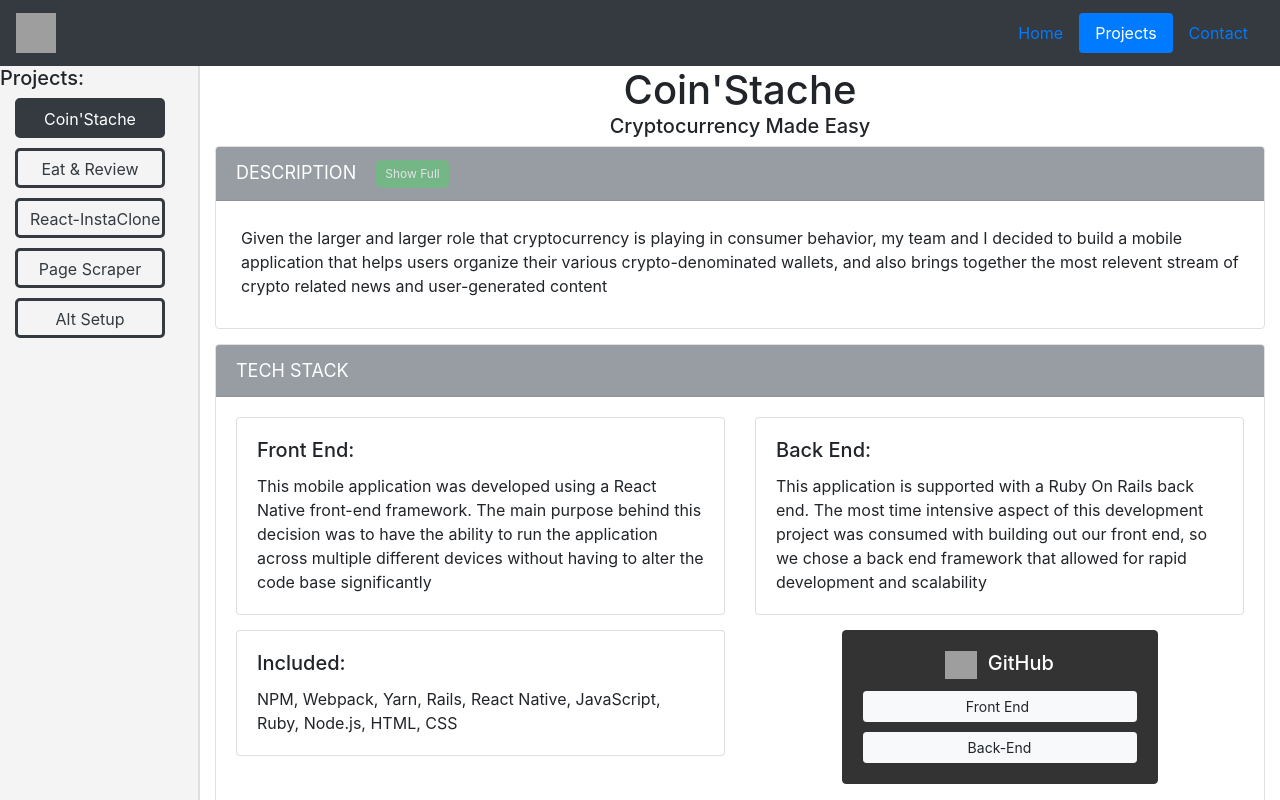
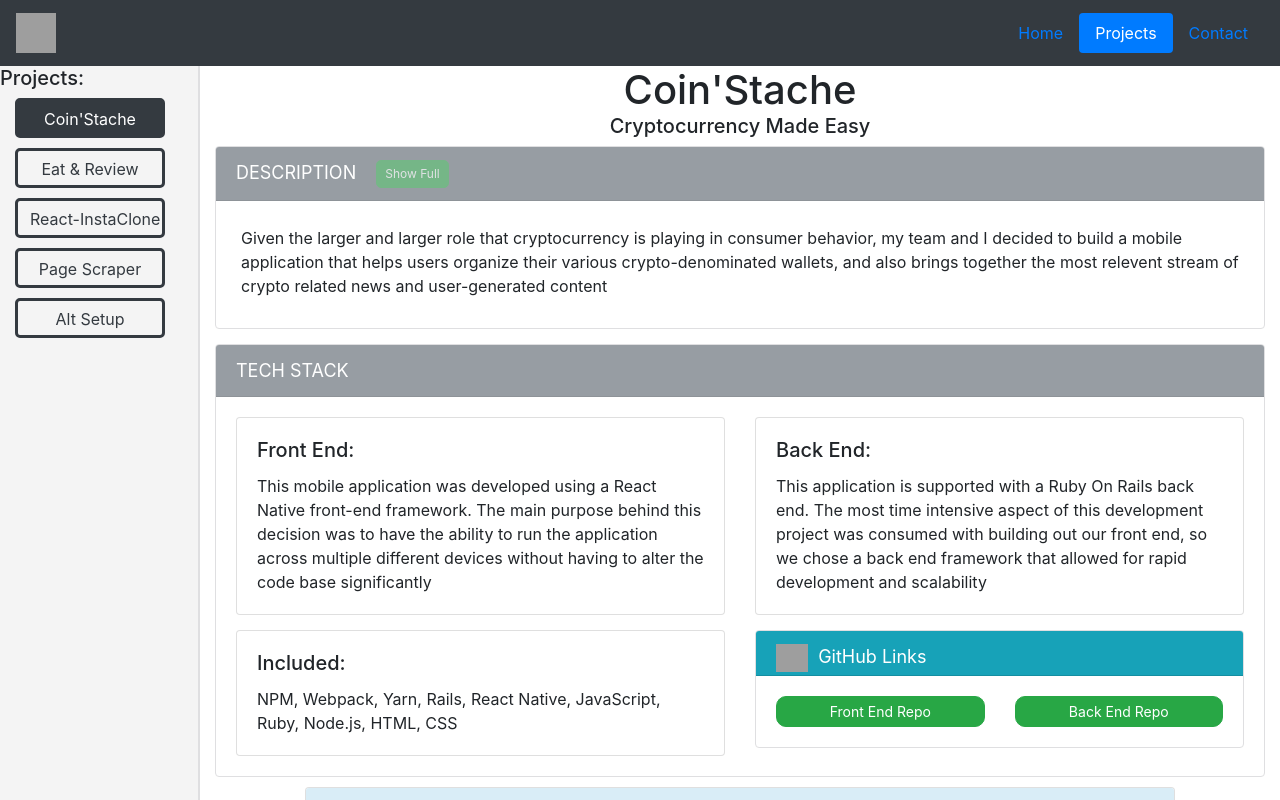
Before and after one commit to adamjweil/React-PersonalWebsite, a React (Create React App) app: page /Projects in a window 1280 px wide. Shown: the top 800 px of the page. Built offline with nearby package versions, Linux system fonts and the light colour scheme; grey boxes are pictures that could not be loaded.

Commit message:
updating view of github links

```diff
--- a/src/components/projects/CoinStache.js
+++ b/src/components/projects/CoinStache.js
@@ -118,26 +118,30 @@ render() {
                    </Card>
                  </Col>
 
+                 <Col md={{size: 6, offset: 0}} style={{marginTop: "15px"}}>
+                   <Card style={{borderColor: '#DFDFE1'}}>
+                     <CardHeader style={{ backgroundColor: '#17a2b8', color: 'white', fontSize: '18px', opacity: '1', height: '45px' }}>
+                       <img src="https://s3.amazonaws.com/aw-personal-website-images/Octocat.png" width="32px" height="28px" />
+                       &nbsp;&nbsp;GitHub Links
+                     </CardHeader>
+                     <CardBlock>
+                       <Row>
+                         <Col md={{size: 6}}>
+                           <a href="https://github.com/adamjweil/CoinStash" target="_blank" className="card-button btn btn-sm btn-success" role="button" aria-disabled="true" style={{marginBottom: "0px", width: "100%", borderRadius: '10px'}}>
+                             Front End Repo
+                           </a>
+                         </Col>
+                         <Col md={{size: 6}}>
+                           <a href="https://github.com/adamjweil/CoinStash-BackEnd" target="_blank" className="btn btn-sm btn-success" role="button" aria-disabled="true" style={{width: "100%", borderRadius: '10px'}}>
+                             Back End Repo
+                           </a>
+                         </Col>
+                       </Row>
 
-
-                 <Col md={{size: 4, offset: 1}} style={{marginTop: "15px"}}>
-                   <Card body inverse className="github-heroku-buttons text-center" style={{ backgroundColor: '#333', borderColor: '#333'}}>
-                    <CardTitle>
-                      <img src="https://s3.amazonaws.com/aw-personal-website-images/Octocat.png" width="32px" height="28px" />
-                      &nbsp;&nbsp;GitHub
-                    </CardTitle>
-                    <a href="https://github.com/adamjweil/CoinStash" target="_blank" className="card-button btn btn-sm btn-light" role="button" aria-disabled="true" style={{marginBottom: "10px", width: "100%"}}>
-                      Front End&nbsp;
-                    </a>
-                    <a href="https://github.com/adamjweil/CoinStash-BackEnd" target="_blank" className="btn btn-sm btn-light" role="button" aria-disabled="true" style={{width: "100%"}}>
-                      Back-End
-                    </a>
-                  </Card>
+                     </CardBlock>
+                   </Card>
                  </Col>
-
-
                </Row>
-
              </CardBlock>
            </Card>
            <Row style={{marginTop: "10px"}}>
--- a/src/components/projects/EatReview.js
+++ b/src/components/projects/EatReview.js
@@ -7,7 +7,7 @@ class EatReview extends Component {
   constructor() {
     super();
     this.state = {
-      collapse: true
+      collapse: false
     };
     this.toggleDescription = this.toggleDescription.bind(this);
   }
@@ -30,12 +30,32 @@ render() {
            <Card style={{borderColor: '#DFDFE1'}}>
              <CardHeader style={{ backgroundColor: '#6c757d', color: 'white', fontSize: '18px', opacity: '.7'}}>
                DESCRIPTION
+               <Button
+                 style={{opacity: '.7', marginLeft: '20px', borderRadius: '5px', fontSize: '12px'}}
+                 color="success"
+                 size="sm"
+                 onClick={this.toggleDescription}>
+                 { this.state.collapse ? "Hide Full" : "Show Full" }
+               </Button>
              </CardHeader>
              <CardBlock>
-               <CardText>
-
-                 Web application built for posting new and exciting restaurants. Users can create an account, post a new restaurant with relevant details (provided that the restaurant is not already on the app), read and post reviews for these various eateries, and manage their account through the easy-to-use profile page
-               </CardText>
+               <Collapse isOpen={this.state.collapse}>
+                 <CardText>
+                   <Row style={{margin: '5px 5px 15px'}}>
+                     The best way to become more proficient with a certain coding language or framework is to build an application utilizing said language/framework. Rails provides developers with a structured framework for building websites and applications by simplifying and abstracting repetitive tasks. 'DRY' is a common mantra echoed throughout the Ruby community, which stands for Don't Repeat Yourself. Adhering to this idea allows you to write segments of code that can be easily reused. Another important principle of Rails is convention over configuration, which means that as a programmer you can spend less time configuring files as long as you understand and conform to the primary conventions that Rails provides you with.
+                   </Row>
+                   <Row style={{margin: '5px 5px 15px'}}>
+                     Web application built for posting new and exciting restaurants. Users can create an account, post a new restaurant with relevant details (provided that the restaurant is not already on the app), read and post reviews for these various eateries, and manage their account through the easy-to-use profile page
+                   </Row>
+                 </CardText>
+               </Collapse>
+               <Collapse isOpen={!this.state.collapse}>
+                 <CardText>
+                   <Row style={{margin: '5px 5px 15px'}}>
+                     Web application built for posting new and exciting restaurants. Users can create an account, post a new restaurant with relevant details (provided that the restaurant is not already on the app), read and post reviews for these various eateries, and manage their account through the easy-to-use profile page
+                   </Row>
+                 </CardText>
+               </Collapse>
              </CardBlock>
            </Card>
          </Col>
--- a/src/components/projects/InstaClone.js
+++ b/src/components/projects/InstaClone.js
@@ -89,7 +89,7 @@ render() {
              </CardHeader>
              <CardBlock>
                <Row>
-                 <Col md={{size: 10, offset: 1}}>
+                 <Col md={{size: 12, offset: 0}}>
                    <Card body>
                      <CardTitle>Front End:</CardTitle>
                      <CardText>
--- a/src/components/projects/WebScraper.js
+++ b/src/components/projects/WebScraper.js
@@ -71,7 +71,7 @@ render() {
              </CardHeader>
              <CardBlock>
                <Row>
-                 <Col md={{size: 10, offset: 1}}>
+                 <Col md={{size: 6, offset: 0}}>
                    <Card body>
                      <CardTitle>Front End:</CardTitle>
                      <CardText>
@@ -80,10 +80,7 @@ render() {
                    </Card>
                  </Col>
 
-               </Row>
-
-               <Row>
-                 <Col md={{size: 6, offset: 0}} style={{marginTop: "15px"}}>
+                 <Col md={{size: 6, offset: 0}} style={{}}>
                    <Card body>
                      <CardTitle>Included:</CardTitle>
                      <CardText>
@@ -91,8 +88,11 @@ render() {
                      </CardText>
                    </Card>
                  </Col>
+               </Row>
 
-                 <Col md={{size: 3, offset: 0}} style={{marginTop: "15px"}}>
+               <Row>
+
+                 <Col md={{size: 3, offset: 3}} style={{marginTop: "15px"}}>
                    <Card body inverse className="github-heroku-buttons text-center" style={{ backgroundColor: '#333', borderColor: '#333'}}>
                     <CardTitle>
                       <img src="https://s3.amazonaws.com/aw-personal-website-images/Octocat.png" width="32px" height="28px" />
```
